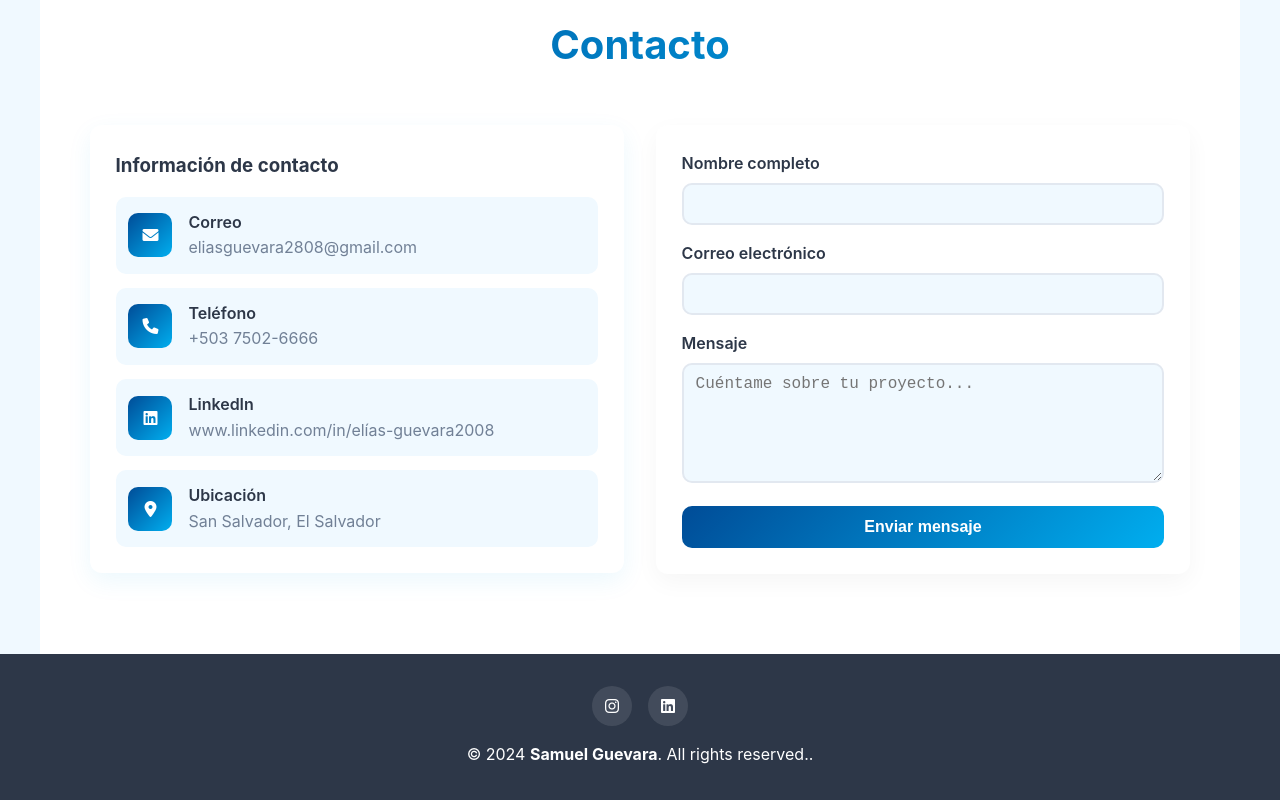
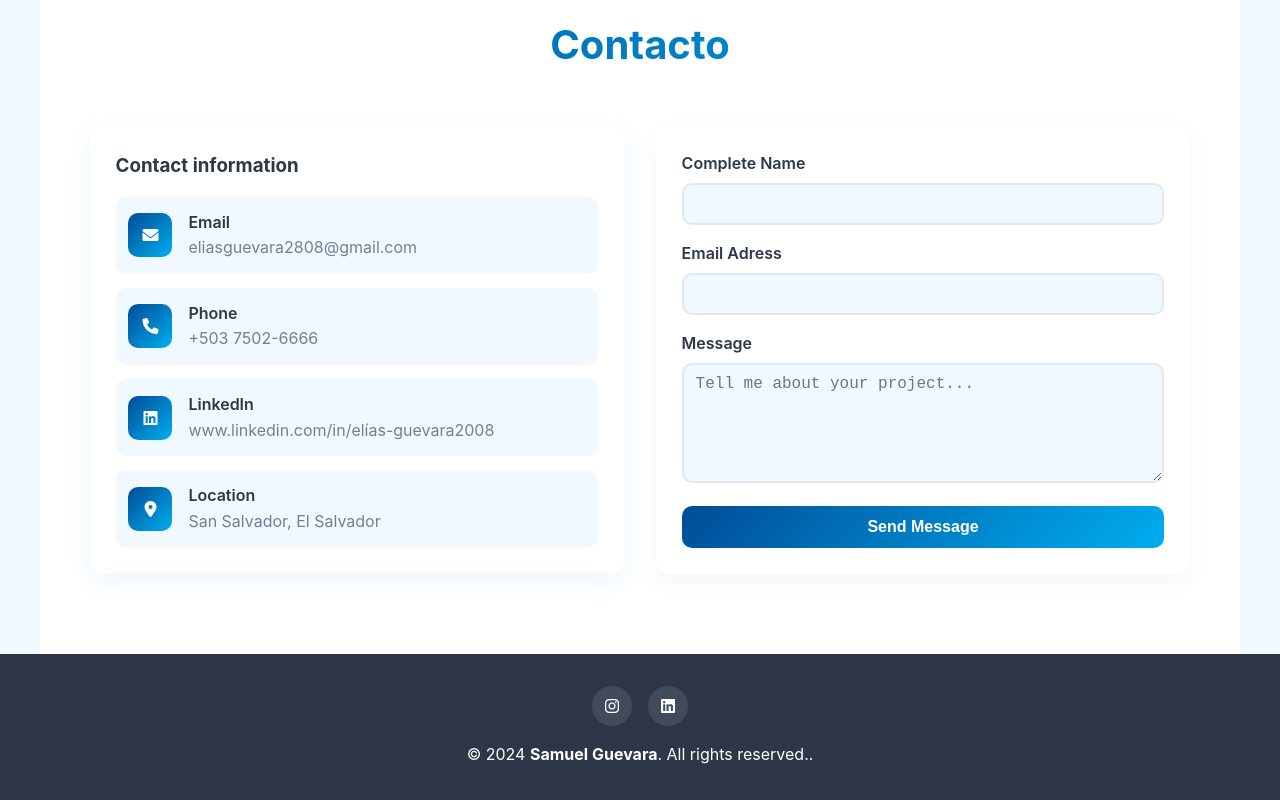
Before and after one commit to SamGuevara25/eliasGuevara, a plain HTML site: page index.html in a window 1280 px wide. Shown: the part 2346-3146 px from the top of the page. Drawn offline with nearby package versions, Linux system fonts and the light colour scheme.

Commit message:
index.html

```diff
--- a/index.html
+++ b/index.html
@@ -787,14 +787,14 @@
         <div class="contact-info-box"
              style="flex:1; min-width:260px; background:var(--bg-white); padding:1.6rem; border-radius:12px; box-shadow:0 8px 25px rgba(14,165,233,0.08);">
 
-            <h3 style="margin:0 0 1rem; color:var(--text-dark);">Información de contacto</h3>
+            <h3 style="margin:0 0 1rem; color:var(--text-dark);">Contact information</h3>
 
             <div style="display:flex; align-items:center; gap:1rem; padding:0.8rem; background:var(--bg-light); border-radius:10px; margin-bottom:0.9rem;">
                 <div style="width:44px; height:44px; border-radius:10px; display:flex; align-items:center; justify-content:center; background:var(--gradient); color:#fff;">
                     <i class="fas fa-envelope" aria-hidden="true"></i>
                 </div>
                 <div>
-                    <div style="font-weight:600; color:var(--text-dark);">Correo</div>
+                    <div style="font-weight:600; color:var(--text-dark);">Email</div>
                     <div style="color:var(--text-light);">eliasguevara2808@gmail.com</div>
                 </div>
             </div>
@@ -804,7 +804,7 @@
                     <i class="fas fa-phone" aria-hidden="true"></i>
                 </div>
                 <div>
-                    <div style="font-weight:600; color:var(--text-dark);">Teléfono</div>
+                    <div style="font-weight:600; color:var(--text-dark);">Phone</div>
                     <div style="color:var(--text-light);">+503 7502-6666</div>
                 </div>
             </div>
@@ -828,7 +828,7 @@
                     <i class="fas fa-map-marker-alt" aria-hidden="true"></i>
                 </div>
                 <div>
-                    <div style="font-weight:600; color:var(--text-dark);">Ubicación</div>
+                    <div style="font-weight:600; color:var(--text-dark);">Location</div>
                     <div style="color:var(--text-light);">San Salvador, El Salvador</div>
                 </div>
             </div>
@@ -839,26 +839,26 @@
               style="flex:1; min-width:300px; max-width: none; margin: 0; background:var(--bg-white); padding:1.6rem; border-radius:12px; box-shadow:0 8px 25px rgba(0,0,0,0.04);">
 
             <div class="form-group" style="margin-bottom:1rem;">
-                <label for="nombre" style="display:block; margin-bottom:0.4rem; font-weight:600; color:var(--text-dark);">Nombre completo</label>
+                <label for="nombre" style="display:block; margin-bottom:0.4rem; font-weight:600; color:var(--text-dark);">Complete Name</label>
                 <input type="text" id="nombre" name="nombre" required
                        style="width:100%; padding:10px 12px; border:2px solid #e2e8f0; border-radius:10px; background:var(--bg-light);">
             </div>
 
             <div class="form-group" style="margin-bottom:1rem;">
-                <label for="email" style="display:block; margin-bottom:0.4rem; font-weight:600; color:var(--text-dark);">Correo electrónico</label>
+                <label for="email" style="display:block; margin-bottom:0.4rem; font-weight:600; color:var(--text-dark);">Email Adress</label>
                 <input type="email" id="email" name="email" required
                        style="width:100%; padding:10px 12px; border:2px solid #e2e8f0; border-radius:10px; background:var(--bg-light);">
             </div>
 
             <div class="form-group" style="margin-bottom:1rem;">
-                <label for="mensaje" style="display:block; margin-bottom:0.4rem; font-weight:600; color:var(--text-dark);">Mensaje</label>
-                <textarea id="mensaje" name="mensaje" placeholder="Cuéntame sobre tu proyecto..." required
+                <label for="mensaje" style="display:block; margin-bottom:0.4rem; font-weight:600; color:var(--text-dark);">Message</label>
+                <textarea id="mensaje" name="mensaje" placeholder="Tell me about your project..." required
                           style="width:100%; padding:10px 12px; border:2px solid #e2e8f0; border-radius:10px; background:var(--bg-light); min-height:120px; resize:vertical;"></textarea>
             </div>
 
             <button type="submit" class="submit-btn"
                     style="width:100%; padding:12px; border:none; border-radius:10px; background:var(--gradient); color:white; font-weight:600; cursor:pointer;">
-                Enviar mensaje
+                Send Message
             </button>
         </form>
     </div>
```
